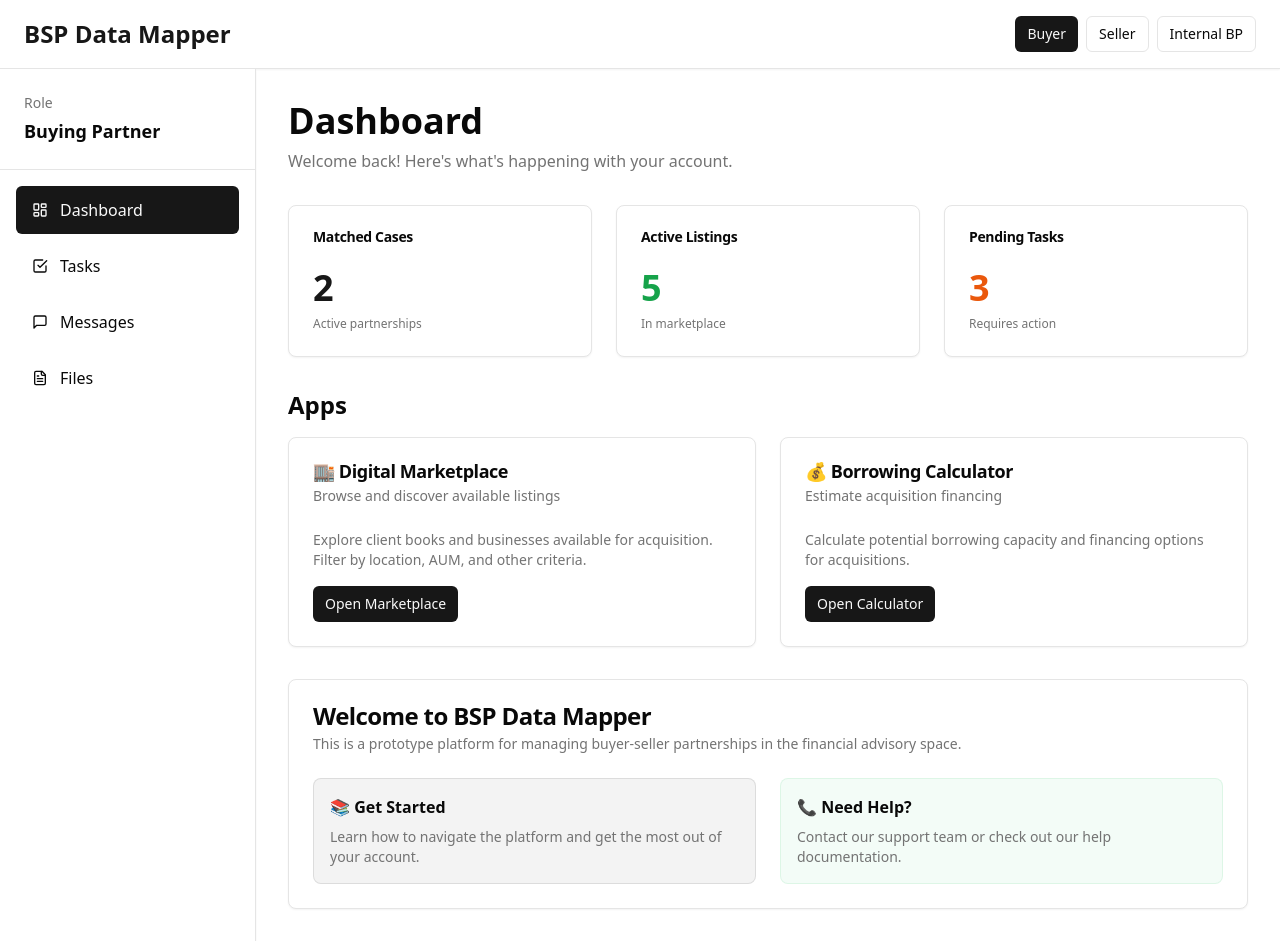
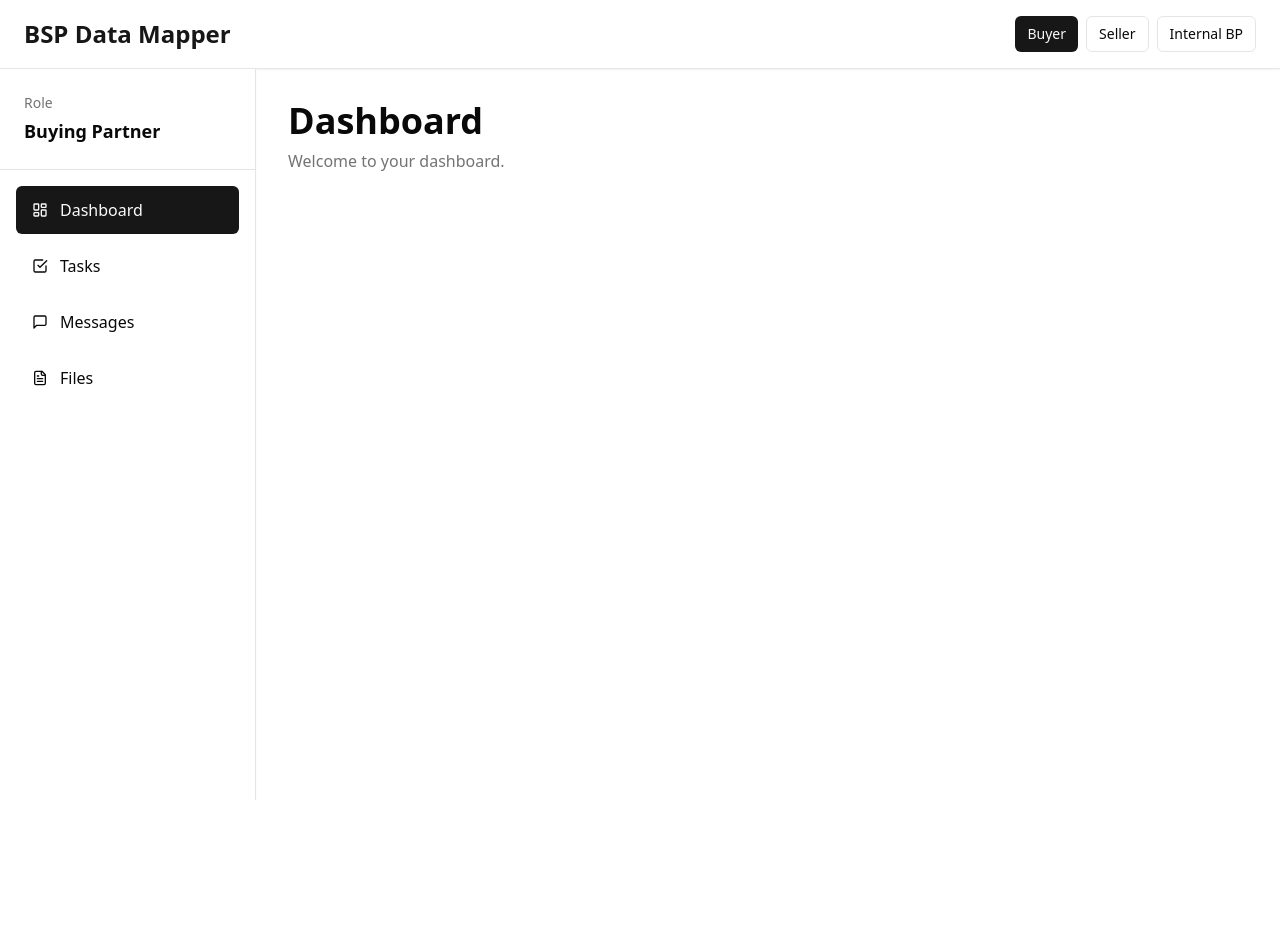
Before and after one commit to FlawlessCX/bsp-data-mapper, a React (Vite) app: page / in a window 1280 px wide. After the commit the page ends 800 px from the top, so only its background shows below. Built offline with nearby package versions, Linux system fonts and the light colour scheme.

Commit message:
Clear Dashboard - remove all content

```diff
--- a/src/pages/Dashboard.tsx
+++ b/src/pages/Dashboard.tsx
@@ -1,6 +1,3 @@
-import { Card, CardContent, CardHeader, CardTitle, CardDescription } from '../components/ui/card'
-import { Button } from '../components/ui/button'
-
 interface DashboardProps {
   currentRole: string
 }
@@ -10,97 +7,8 @@ export function Dashboard({ currentRole }: DashboardProps) {
     <div>
       <h2 className="text-4xl font-bold mb-2 text-foreground">Dashboard</h2>
       <p className="text-muted-foreground mb-8">
-        Welcome back! Here's what's happening with your account.
+        Welcome to your dashboard.
       </p>
-
-      {/* Metrics Grid */}
-      <div className="grid grid-cols-3 gap-6 mb-8">
-        <Card>
-          <CardHeader>
-            <CardTitle className="text-sm font-medium">Matched Cases</CardTitle>
-          </CardHeader>
-          <CardContent>
-            <p className="text-4xl font-bold text-primary">2</p>
-            <p className="text-xs text-muted-foreground mt-2">Active partnerships</p>
-          </CardContent>
-        </Card>
-
-        <Card>
-          <CardHeader>
-            <CardTitle className="text-sm font-medium">Active Listings</CardTitle>
-          </CardHeader>
-          <CardContent>
-            <p className="text-4xl font-bold text-green-600">5</p>
-            <p className="text-xs text-muted-foreground mt-2">In marketplace</p>
-          </CardContent>
-        </Card>
-
-        <Card>
-          <CardHeader>
-            <CardTitle className="text-sm font-medium">Pending Tasks</CardTitle>
-          </CardHeader>
-          <CardContent>
-            <p className="text-4xl font-bold text-orange-600">3</p>
-            <p className="text-xs text-muted-foreground mt-2">Requires action</p>
-          </CardContent>
-        </Card>
-      </div>
-
-      {/* Apps Section - Only for Buyers */}
-      {currentRole === 'buying-partner' && (
-        <>
-          <h3 className="text-2xl font-bold mb-4 text-foreground">Apps</h3>
-          <div className="grid grid-cols-2 gap-6 mb-8">
-            <Card className="hover:shadow-lg transition cursor-pointer">
-              <CardHeader>
-                <CardTitle className="text-lg">🏬 Digital Marketplace</CardTitle>
-                <CardDescription>Browse and discover available listings</CardDescription>
-              </CardHeader>
-              <CardContent>
-                <p className="text-sm text-muted-foreground mb-4">
-                  Explore client books and businesses available for acquisition. Filter by location, AUM, and other criteria.
-                </p>
-                <Button size="sm">Open Marketplace</Button>
-              </CardContent>
-            </Card>
-
-            <Card className="hover:shadow-lg transition cursor-pointer">
-              <CardHeader>
-                <CardTitle className="text-lg">💰 Borrowing Calculator</CardTitle>
-                <CardDescription>Estimate acquisition financing</CardDescription>
-              </CardHeader>
-              <CardContent>
-                <p className="text-sm text-muted-foreground mb-4">
-                  Calculate potential borrowing capacity and financing options for acquisitions.
-                </p>
-                <Button size="sm">Open Calculator</Button>
-              </CardContent>
-            </Card>
-          </div>
-        </>
-      )}
-
-      {/* Content Card */}
-      <Card>
-        <CardHeader>
-          <CardTitle>Welcome to BSP Data Mapper</CardTitle>
-          <CardDescription>
-            This is a prototype platform for managing buyer-seller partnerships in the financial advisory space.
-          </CardDescription>
-        </CardHeader>
-        <CardContent>
-          <div className="grid grid-cols-2 gap-6">
-            <div className="p-4 bg-primary/5 rounded-lg border border-primary/10">
-              <h4 className="font-semibold text-foreground mb-2">📚 Get Started</h4>
-              <p className="text-sm text-muted-foreground">Learn how to navigate the platform and get the most out of your account.</p>
-            </div>
-            <div className="p-4 bg-green-500/5 rounded-lg border border-green-500/10">
-              <h4 className="font-semibold text-foreground mb-2">📞 Need Help?</h4>
-              <p className="text-sm text-muted-foreground">Contact our support team or check out our help documentation.</p>
-            </div>
-          </div>
-        </CardContent>
-      </Card>
     </div>
   )
 }
```
